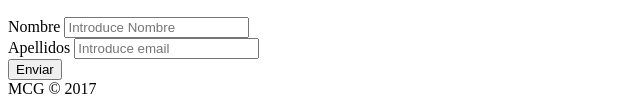
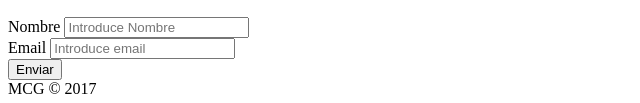
Before and after one commit to mcasellasg/Altran-Oct, a plain HTML site: page cv.html in a window 1280 px wide. Shown: the part 2797-2900 px from the top of the page, 0-640 px from the left. Drawn offline with Linux system fonts and the light colour scheme.

Commit message:
Add Style

```diff
--- a/cv.html
+++ b/cv.html
@@ -5,7 +5,9 @@
     <meta charset="UTF-8">
     <meta name="viewport" content="width=device-width, initial-scale=1.0">
     <meta http-equiv="X-UA-Compatible" content="ie=edge">
-    <title>CV - Manuel</title>
+    <title>
+        <h1 style="color: red">CV - Manuel</h1>
+    </title>
 </head>
 
 <body>
@@ -225,8 +227,8 @@
             </div>
 
             <div>
-                <label for="email">Apellidos</label>
-                <input type="text" id="emaile" name="email" placeholder="Introduce email">
+                <label for="email">Email</label>
+                <input type="text" id="emaile" name="email" placeholder="Introduce email" required>
 
             </div>
             <button type="submit">Enviar</button>
```
